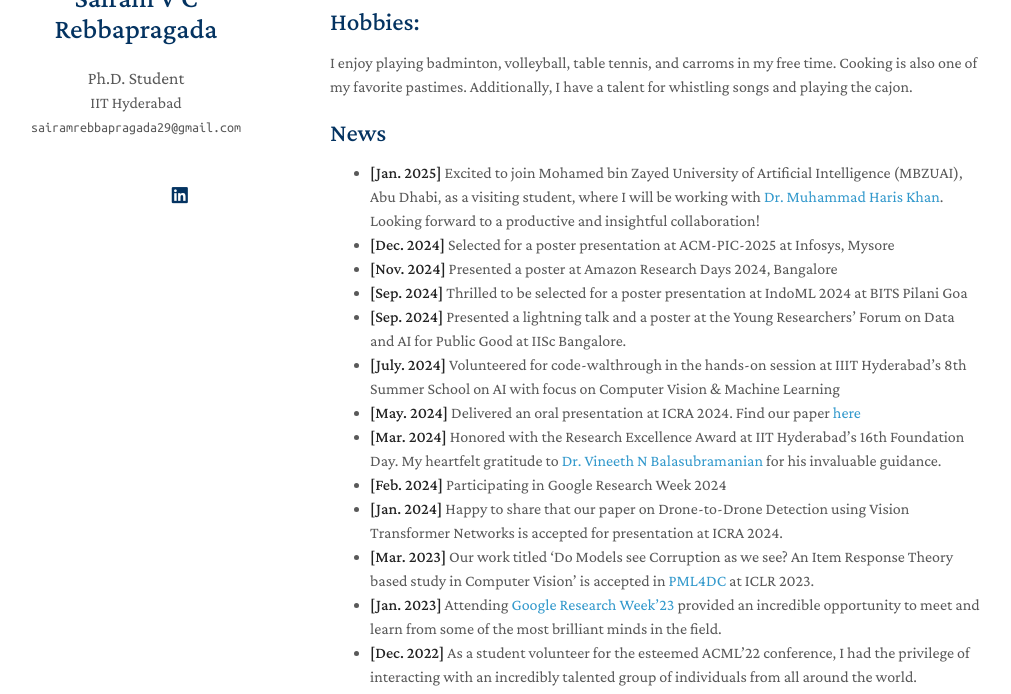
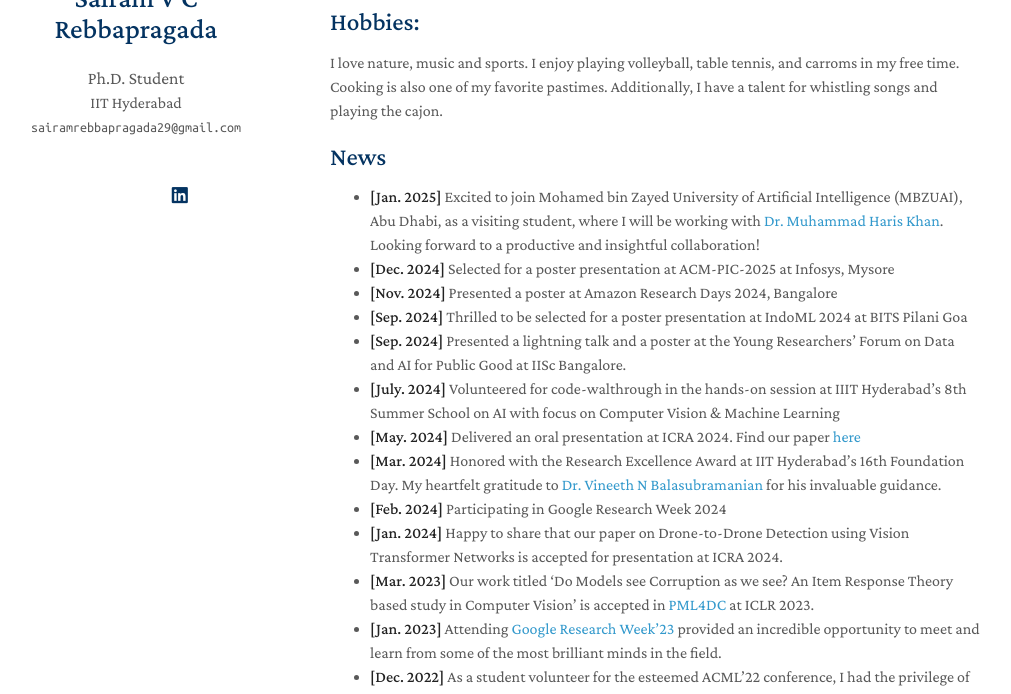
Before and after one commit to sairamrebbapragada/sairamrebbapragada.github.io, a Jekyll site: the page built from index.md, in a window 1280 px wide and 900 px high, scrolled down 352 px, cut to the strip 206-900 px from the top of the window. Shown: the whole strip, without its empty margins (140-1151 px from the left). Built offline with Jekyll 4.4.1, drawn with Linux system fonts in a browser that asks for light colours; nearby versions of some CDN libraries; a style sheet for code colours, icons or effects is not loaded; our own code applies the rules of GitHub Pages for plain Markdown files.

Commit message:
Update index.md

```diff
--- a/index.md
+++ b/index.md
@@ -31,7 +31,7 @@ In the pursuit of my Ph.D., I am dedicated to methodically tackling these multif
 <!-- I work on developing computer vision algorithms for swarms of drones. In military warfare, they can be used as target decoys for combat missions. In agriculture, drones provide farmers with real-time data to make informed harvesting decisions. For search-and-rescue, they can reach places where humans cannot. Alternatively, they are also used in fire-fighting, delivery of essentials and aerial photography. This increasing demand for drones in various domains has recently encouraged the computer vision community to work extensively on vision from drones. Compared to general object detection, aerial object detection (especially, object detection on images captured from drones) has additional challenges, some of which are high occlusion, arbitrary orientation, high variation in scale and small sized crowded objects. The above problems can be resolved by using multiple drones, which improves object detection performance and robustness against occlusion and visual ambiguity. I am working to solve the challenges one after another, which is necessary for designing an efficient multi-drone system.  -->
 
 ## Hobbies:
-I enjoy playing badminton, volleyball, table tennis, and carroms in my free time. Cooking is also one of my favorite pastimes. Additionally, I have a talent for whistling songs and playing the cajon.
+I love nature, music and sports. I enjoy playing volleyball, table tennis, and carroms in my free time. Cooking is also one of my favorite pastimes. Additionally, I have a talent for whistling songs and playing the cajon.
 
 ## News
 - **[Jan. 2025]** Excited to join Mohamed bin Zayed University of Artificial Intelligence (MBZUAI), Abu Dhabi, as a visiting student, where I will be working with [Dr. Muhammad Haris Khan](https://mbzuai.ac.ae/study/faculty/muhammad-haris-khan/). Looking forward to a productive and insightful collaboration!
```
